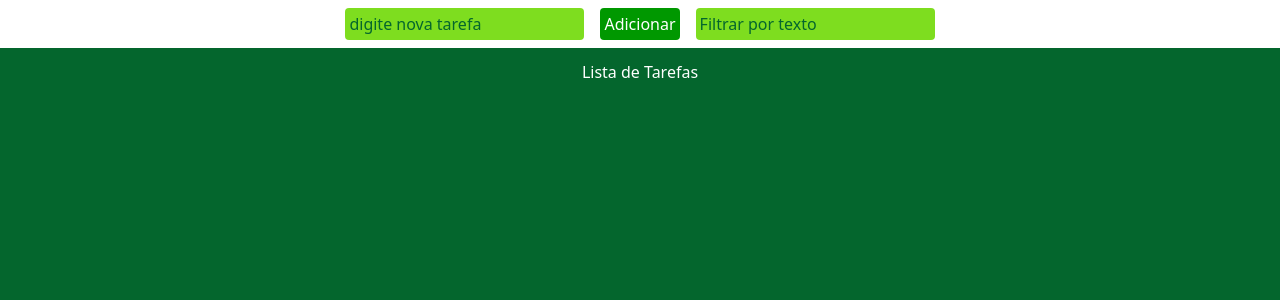
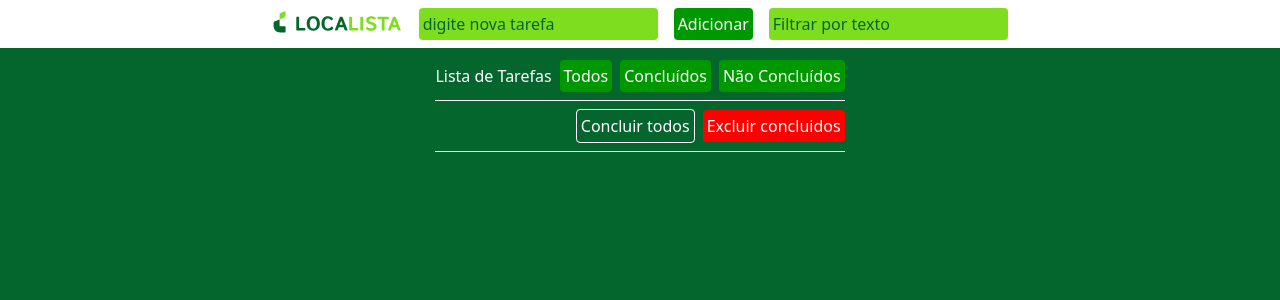
Before and after one commit to victorcastro98/localiza-todo, a React (Vite) app: page / in a window 1280 px wide. Shown: the top 300 px of the page. Built offline with nearby package versions, Linux system fonts and the light colour scheme.

Commit message:
features completed

```diff
--- a/src/components/Button/index.tsx
+++ b/src/components/Button/index.tsx
@@ -1,13 +1,22 @@
-// Button.tsx
-
 interface IButton {
   text: string;
   action: () => void;
+  type?: "danger" | "secondary"
 }
 
-function Button({ text, action }: IButton) {
+function Button({ text, action, type }: IButton) {
+  const bgColor = {
+    danger: 'red',
+    secondary: 'transparent',
+  };
   return (
-    <button className="bg-green-light rounded p-1" onClick={action}>
+    <button
+    style={{
+      border: `${type === "secondary" && "1px solid white"}`,
+      background: `${type ? bgColor[type] : ""}`
+    }}
+    className="bg-green-light rounded p-1 hover:text-green-pop"
+    onClick={action}>
       {text}
     </button>
   );
--- a/src/contexts/TasksProvider.tsx
+++ b/src/contexts/TasksProvider.tsx
@@ -1,5 +1,5 @@
 import React from "react";
-import { TasksContextProps, TasksType } from "../types/task.structure";
+import { FilterSelection, TasksContextProps, TasksType } from "../types/task.structure";
 
 export const TasksContext = React.createContext<TasksContextProps | undefined>(undefined);
 
@@ -7,7 +7,9 @@ export const TasksProvider: React.FC<{ children: React.ReactNode }> = ({ childre
   const localSotageTasks = localStorage.getItem("localTasks");
   const savedTasks = localSotageTasks ? JSON.parse(localSotageTasks) as TasksType : []
   const [tasks, setTasks] = React.useState<TasksType>(savedTasks);
+  const [filter, setFilter] = React.useState<string>("");
   const [filterText, setFilterText] = React.useState<string>("");
+  const [filterSelection, setFilterSelection] = React.useState<FilterSelection>("");
 
   React.useEffect(() => {
     localStorage.setItem("localTasks", JSON.stringify(tasks));
@@ -18,8 +20,12 @@ export const TasksProvider: React.FC<{ children: React.ReactNode }> = ({ childre
       value={{
         tasks,
         setTasks,
+        filter,
+        setFilter,
         filterText,
         setFilterText,
+        filterSelection,
+        setFilterSelection
       }}
     >
       {children}
--- a/src/hooks/useTasks.tsx
+++ b/src/hooks/useTasks.tsx
@@ -1,7 +1,12 @@
-import { ITaskType01, ITaskType02, Task } from "../types/task.structure";
+import {
+  ITaskType01,
+  ITaskType02,
+  SetTasksType,
+  Task,
+  TasksType,
+} from "../types/task.structure";
 
 export function useTasks() {
-
   const addTask = ({ text, tasks, setTasks }: ITaskType01) => {
     const newTask: Task = { text, completed: false };
     setTasks([...tasks, newTask]);
@@ -21,17 +26,30 @@ export function useTasks() {
     setTasks(updatedTasks);
   };
 
-  const removeTask = ({ index, tasks, setTasks }: ITaskType02 ) => {
+  const removeTask = ({ index, tasks, setTasks }: ITaskType02) => {
     const updatedTasks = tasks.filter((_, i) => i !== index);
     setTasks(updatedTasks);
   };
 
-
+  const completeAllTasks = ({
+    tasks,
+    setTasks,
+  }: {
+    tasks: TasksType;
+    setTasks: SetTasksType;
+  }) => {
+    const newTasks = tasks.map((task: Task) => {
+      const text = task.text;
+      return { text, completed: true }
+    });
+    setTasks(newTasks)
+  };
   return {
     addTask,
     editTask,
     toggleTaskCompletion,
     removeTask,
+    completeAllTasks,
   };
 }
 export default useTasks;
--- a/src/pages/Home/index.tsx
+++ b/src/pages/Home/index.tsx
@@ -3,15 +3,36 @@ import useTasks from "../../hooks/useTasks";
 import React from "react";
 import Input from "../../components/Input";
 import Button from "../../components/Button";
+import logo from "../../assets/localistaLogo.svg";
 
 function Home() {
-  const { tasks, setTasks, filterText, setFilterText } = useTasksContext();
-  const { addTask, editTask, toggleTaskCompletion, removeTask } = useTasks();
+  const {
+    tasks,
+    setTasks,
+    filterText,
+    setFilterText,
+    filterSelection,
+    setFilterSelection,
+  } = useTasksContext();
+  const { addTask, editTask, toggleTaskCompletion, removeTask, completeAllTasks } = useTasks();
   const [newTask, setNewTask] = React.useState<string>("");
 
+  const filteredTasks = React.useMemo(() => {
+    return tasks.filter((task) => {
+      const matchesText = task.text
+        .toLowerCase()
+        .includes(filterText.toLowerCase());
+      const matchesSelection =
+        filterSelection === "" ||
+        (filterSelection === "concluded" && task.completed) ||
+        (filterSelection === "notConcluded" && !task.completed);
+      return matchesText && matchesSelection;
+    });
+  }, [tasks, filterText, filterSelection]);
+
   const tasksList = React.useMemo(() => {
-    return tasks.map((task, index) => (
-      <li className="flex flex-row gap-2 mb-2" key={index}>
+    return filteredTasks.map((task, index) => (
+      <li className="flex flex-row gap-2 mb-2 justify-between" key={index}>
         <Input
           value={task.text}
           action={(event) => {
@@ -19,6 +40,7 @@ function Home() {
             editTask({ index, text, tasks, setTasks });
           }}
         />
+        <div className="flex gap-2">
           <Button
             text={task.completed ? "Desmarcar" : "Concluir"}
             action={() => toggleTaskCompletion({ index, tasks, setTasks })}
@@ -27,13 +49,23 @@ function Home() {
             text="Remover"
             action={() => removeTask({ index, tasks, setTasks })}
           />
+        </div>
       </li>
     ));
-  }, [editTask, removeTask, setTasks, tasks, toggleTaskCompletion]);
+  }, [
+    editTask,
+    filteredTasks,
+    removeTask,
+    setTasks,
+    tasks,
+    toggleTaskCompletion,
+  ]);
+
 
   return (
     <div className="text-white bg-green-dark w-full min-h-screen h-full flex flex-col items-center">
       <div className="w-full bg-white p-2 flex flex-row gap-4 justify-center">
+        <img className="h-[30px]" src={logo} alt="logo" />
         <Input
           value={newTask}
           placeholder={"digite nova tarefa"}
@@ -52,8 +84,33 @@ function Home() {
           action={(event) => setFilterText(event.target.value)}
         />
       </div>
-      <ul className=" w-fit p-3">
+      <ul className="w-fit p-3">
+        <div className="flex flex-row gap-2 items-center justify-between w-full">
           <h1>Lista de Tarefas</h1>
+          <Button text="Todos" action={() => setFilterSelection("")} />
+          <Button
+            text="Concluídos"
+            action={() => setFilterSelection("concluded")}
+          />
+          <Button
+            text="Não Concluídos"
+            action={() => setFilterSelection("notConcluded")}
+          />
+        </div>
+        <div className="w-full h-[1px] bg-white my-2" />
+        <div className="flex flex-row gap-2 items-center justify-end w-full">
+          <Button
+            type="secondary"
+            text="Concluir todos"
+            action={() => completeAllTasks({ tasks, setTasks })}
+          />
+          <Button
+            type="danger"
+            text="Excluir concluidos"
+            action={() => setTasks(tasks.filter(task => task.completed === false))}
+          />
+        </div>
+        <div className="w-full h-[1px] bg-white my-2" />
         {tasksList}
       </ul>
     </div>
--- a/src/types/task.structure.ts
+++ b/src/types/task.structure.ts
@@ -3,6 +3,7 @@
 export type Task = { text: string; completed: boolean };
 export type TasksType = Task[];
 export type SetTasksType = React.Dispatch<React.SetStateAction<TasksType>>;
+export type FilterSelection = "" | "concluded" | "notConcluded";
 
 export interface ITaskType01 {
     index?: number;
@@ -18,6 +19,10 @@ export interface ITaskType02 {
 export interface TasksContextProps {
     tasks: TasksType,
     setTasks: SetTasksType,
+    filter: string,
+    setFilter: React.Dispatch<React.SetStateAction<string>>,
     filterText: string,
-    setFilterText: React.Dispatch<React.SetStateAction<string>>
+    setFilterText: React.Dispatch<React.SetStateAction<string>>,
+    filterSelection: FilterSelection,
+    setFilterSelection: React.Dispatch<React.SetStateAction<FilterSelection>>
 }
```
Also changed, not shown: 1 other file (tests, documents, lock files or other folders). Lines whose indentation alone changed are shown as unchanged.
